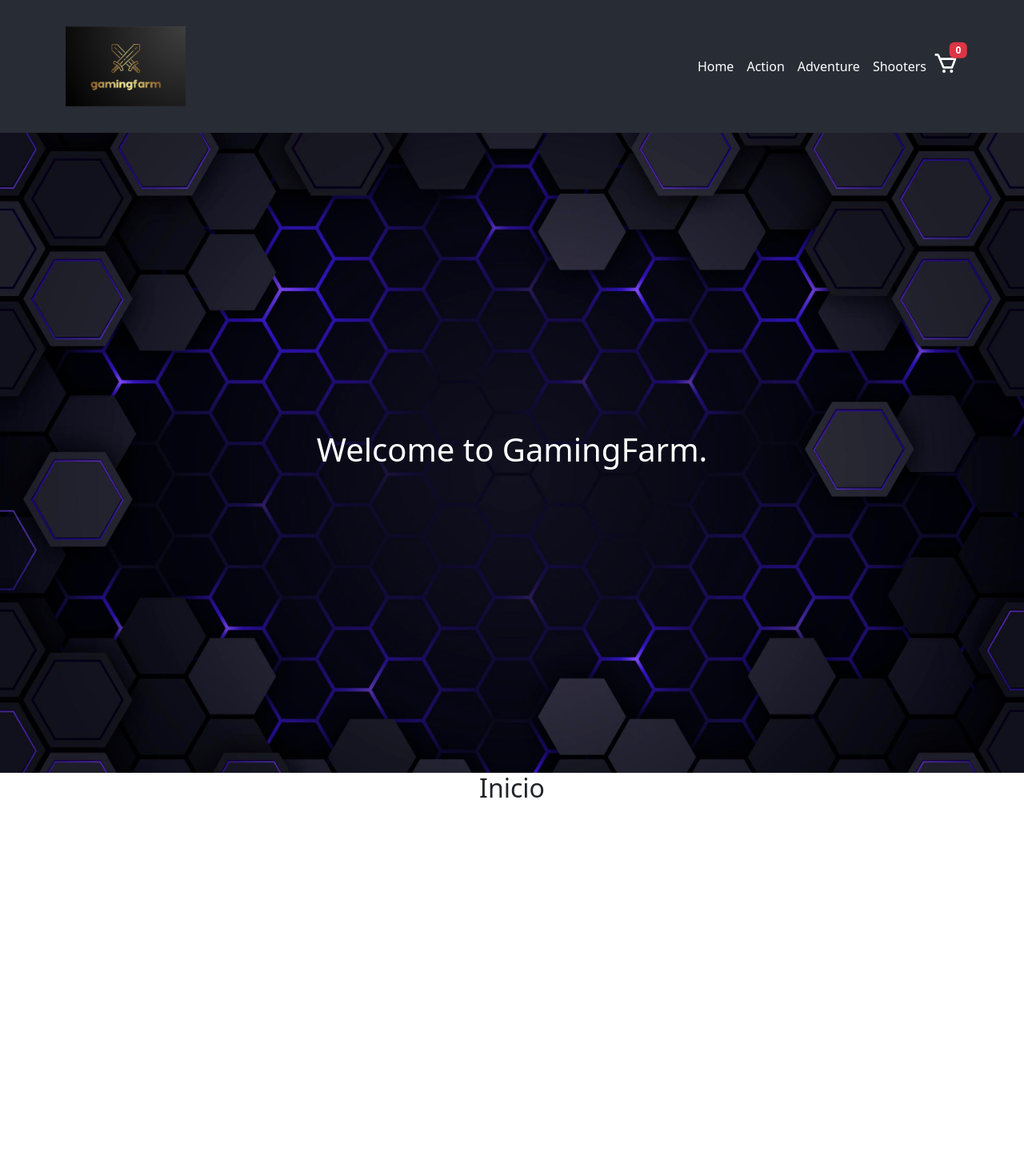
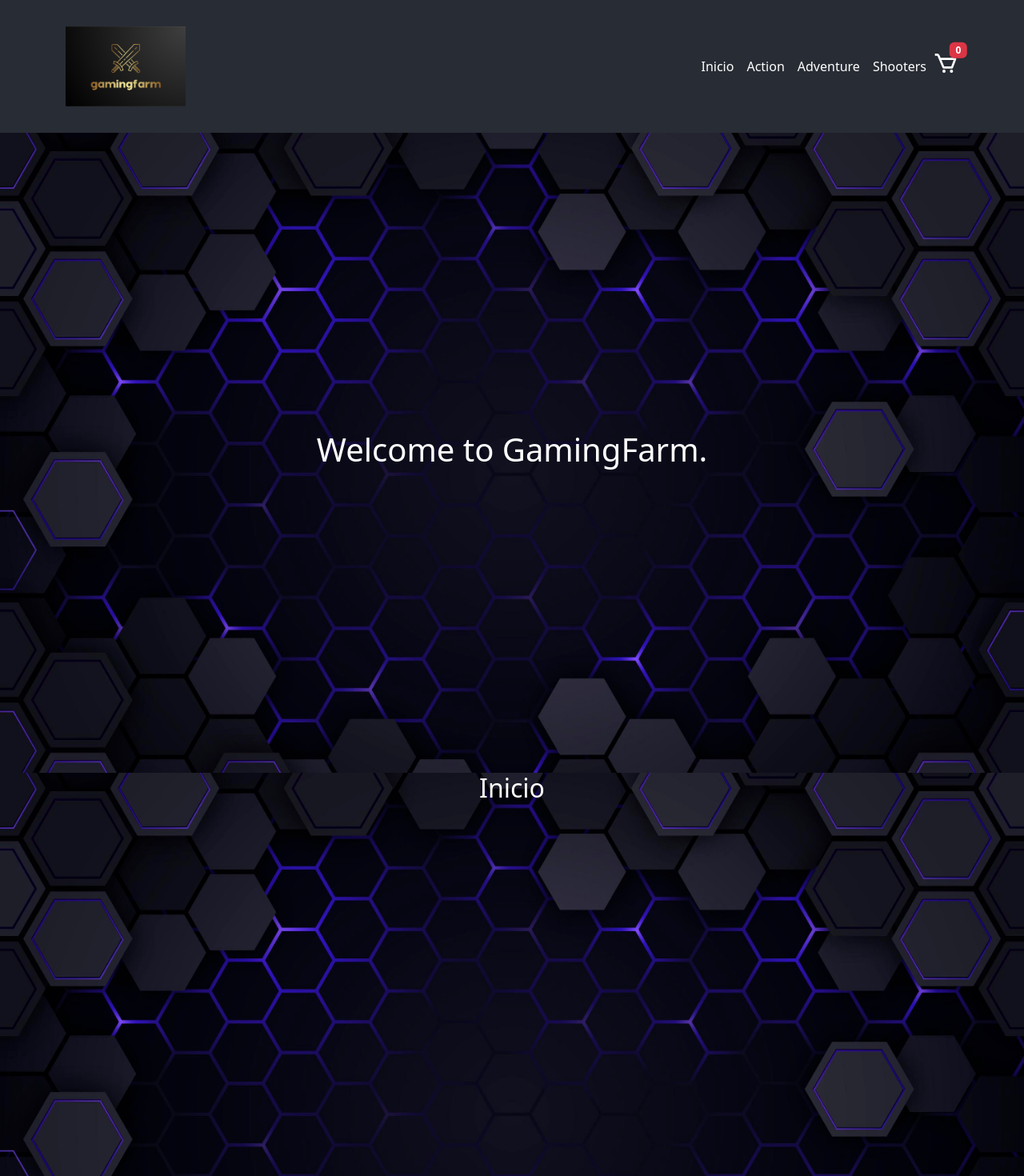
Before and after one commit to xHomerOx/Ecommerce-BozMaraldo, a React (Create React App) app: page / in a window 1280 px wide. Shown: the top 1470 px of the page at 80% size. Before the commit the page ends 1012 px from the top, so only its background shows below. Built offline with nearby package versions, Linux system fonts and the light colour scheme.

Commit message:
Logo and Home

```diff
--- a/src/App.js
+++ b/src/App.js
@@ -1,6 +1,6 @@
 import './App.css';
 import NavBar from './components/NavBar/NavBar';
-import gamingImg from './assets/gaming-background.jpg';
+import gamingBackground from './styles/Styles';
 import ItemListContainer from './components/ItemListContainer/ItemListContainer';
 import { BrowserRouter, Routes, Route } from 'react-router-dom';
 import Home from './pages/Home/Home';
@@ -11,20 +11,13 @@ import Games from './pages/Games/Games';
 
 function App() {
 
-  const gamingBackground = {
-      backgroundImage: `url(${gamingImg})`,
-      backgroundSize: 'cover',
-      height: '100vh',
-      backgroundRepeat: 'no-repeat'
-  };
-
   return (
     <div className="App">
+      <BrowserRouter basename="/">
         <NavBar />
         <header className="App-header" style={gamingBackground}>
           <ItemListContainer greeting={'Welcome to GamingFarm.'} />
         </header>
-        <BrowserRouter basename="/">
         <Routes>
           <Route path="/" element={<Home />} />
           <Route path="/games" element={<Products />} />
--- a/src/components/NavBar/NavBar.jsx
+++ b/src/components/NavBar/NavBar.jsx
@@ -3,19 +3,22 @@ import Nav from 'react-bootstrap/Nav';
 import Navbar from 'react-bootstrap/Navbar';
 import logo from '../../assets/logo.svg';
 import CartWidget from '../CartWidget/CartWidget';
+import { Link } from 'react-router-dom';
 
 const NavBar = () => {
   return (
       <Navbar expand="lg" style={{ background: '#282c34' }}>
         <Container>
-          <img src={logo} alt="gamingfarm" width="150" height="150" />
+          <Link to="/">
+            <img src={logo} alt="gamingfarm" width="150" height="150" />
+          </Link>
           <Navbar.Toggle aria-controls="basic-navbar-nav" />
           <Navbar.Collapse id="basic-navbar-nav">
             <Nav className="ms-auto">
-              <Nav.Link href="/" className='text-white'>Home</Nav.Link>
-              <Nav.Link href="/" className='text-white'>Action</Nav.Link>
-              <Nav.Link href="/" className='text-white'>Adventure</Nav.Link>
-              <Nav.Link href="/" className='text-white'>Shooters</Nav.Link>
+              <Nav.Link href="/" className='text-white'>Inicio</Nav.Link>
+              <Nav.Link href="/games" className='text-white'>Action</Nav.Link>
+              <Nav.Link href="/games" className='text-white'>Adventure</Nav.Link>
+              <Nav.Link href="/games" className='text-white'>Shooters</Nav.Link>
               <CartWidget />
             </Nav>
           </Navbar.Collapse>
--- a/src/pages/Home/Home.jsx
+++ b/src/pages/Home/Home.jsx
@@ -1,6 +1,8 @@
+import gamingBackground from "../../styles/Styles"
+
 const Home = () => {
   return (
-    <div className="d-flex flex-row justify-content-center">
+    <div className="d-flex flex-row justify-content-center text-white" style={gamingBackground}>
       <h2>Inicio</h2>
     </div>
   )
--- /dev/null
+++ b/src/styles/Styles.jsx
@@ -0,0 +1,10 @@
+import gamingImg from '../assets/gaming-background.jpg';
+
+const gamingBackground = {
+    backgroundImage: `url(${gamingImg})`,
+    backgroundSize: 'cover',
+    height: '100vh',
+    backgroundRepeat: 'no-repeat'
+};
+
+export default gamingBackground
```
Lines whose indentation alone changed are shown as unchanged.
